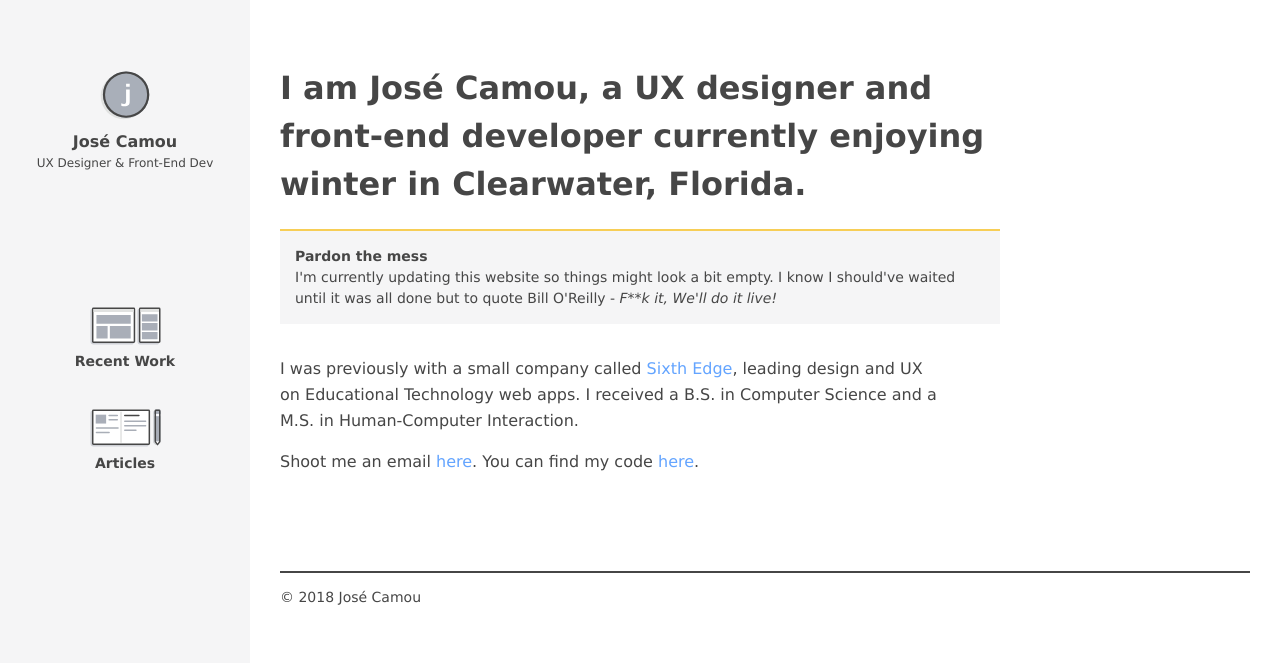
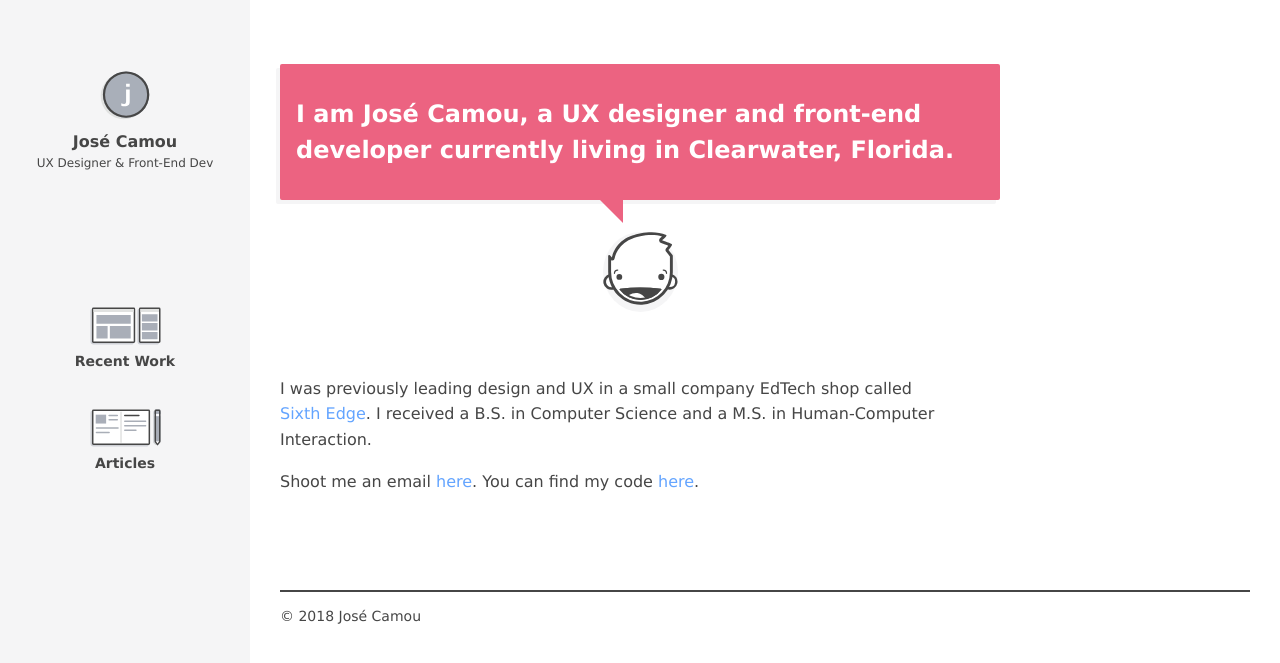
Before and after one commit to jcamou/jcamou.github.io, a Jekyll site: the page built from index.html, in a window 1280 px wide. Shown: the top 663 px of the page. Built offline with Jekyll 4.4.1, drawn with Linux system fonts in a browser that asks for light colours.

Commit message:
[MOD] Change front page

```diff
--- /dev/null
+++ b/_sass/_components.speech-bubble.scss
@@ -0,0 +1,48 @@
+///*------------------------------------*\
+//    #SPEECH-BUBBLE
+//\*------------------------------------*/
+
+.speech-bubble {
+  position:           relative;
+  display:            -ms-flexbox;
+  display:            flex;
+  width:              100%;
+  padding:            2em 1em;
+  border-radius:      $border-radius;
+  -webkit-box-shadow: -4px 4px 0px 0px rgba(245,245,246,1);
+  -moz-box-shadow:    -4px 4px 0px 0px rgba(245,245,246,1);
+  box-shadow:         -4px 4px 0px 0px rgba(245,245,246,1);
+
+  &:after {
+    content:          '';
+    position:         absolute;
+    bottom:           0;
+    left:             50%;
+    width:            0;
+    height:           0;
+    border:           23px solid transparent;
+    border-bottom:    0;
+    border-right:     0;
+    margin-left:      -40px;
+    margin-bottom:    -23px;
+
+  }
+}
+
+.speech-bubble--blue {
+  color: white;
+  background-color: $color-blue-med;
+
+  &:after {
+    border-top-color: $color-blue-med;
+  }
+}
+
+.speech-bubble--pink{
+  color: white;
+  background-color: $color-pink-base;
+
+  &:after {
+    border-top-color: $color-pink-base;
+  }
+}
--- a/_sass/_objects.figures.scss
+++ b/_sass/_objects.figures.scss
@@ -6,6 +6,15 @@ figure {
   margin: 0;
 }
 
+.figures__bg-circle--gray {
+  background-color: $color-gray-light;
+  border-radius:    50%;
+}
+
 .figures__work-logo {
   width: 60px;
 }
+
+.figures__width--75 {
+  width: 75px;
+}
--- a/_sass/_settings.colors.scss
+++ b/_sass/_settings.colors.scss
@@ -19,7 +19,7 @@ $color-blue-dark: #004ba0;
 
 $color-blue-top-bar: #0E57B0;
 
-// Purple
+// Pink
 $color-pink-base:  #EC6381;
 
 $color-purple-base: #8377F2;
--- a/css/main.scss
+++ b/css/main.scss
@@ -36,6 +36,7 @@
 - Feature-lists........Featured work styles.
 - Bordered-panel.......Styles for notifications or panels.
 - Panel................Styles for colored panels.
+- Speech-bubble........Style for speech bubble in home page.
 
 ## Helpers
 - Clearfix.............To do clearfix stuff.
@@ -87,6 +88,7 @@
 @import "components.feature-list";
 @import "components.bordered-panel";
 @import "components.panel";
+@import "components.speech-bubble";
 
 
 
--- a/index.html
+++ b/index.html
@@ -5,14 +5,16 @@ title: testing title
 
 <div class="grid__container spacing__margin-bottom--4">
   <div class="grid__col--3of4 grid__container-padding is-left grid__mobile--full-width">
-    <h1>I am José Camou, a UX designer and front-end developer currently enjoying winter in Clearwater, Florida.</h1>
-    <div class='bordered-panel bordered-panel--yellow spacing__margin-bottom--2'>
-      <div class="text__font-size--14 text--bold">Pardon the mess</div>
-      <div class="text__font-size--14">I'm currently updating this website so things might look a bit empty. I know I should've waited until it was all done but to quote Bill O'Reilly - <em>F**k it, We'll do it live!</em></div>
+    <div class="speech-bubble speech-bubble--pink spacing__margin-bottom--2">
+      <div class="text__font-size--24 text--bold">I am José Camou, a UX designer and front-end developer currently living in Clearwater, Florida.</div>
     </div>
 
+    <figure class="grid__container--centered figures__width--75 figures__bg-circle--gray spacing__margin-bottom--4">
+      <img src="/assets/images/branding__face.svg" alt="cartoon avatar">
+    </figure>
 
-    <p>I was previously with a small company called <a href="http://sixthedge.com/">Sixth Edge</a>, leading design and UX on Educational Technology web apps. I received a B.S. in Computer Science and a M.S. in Human-Computer Interaction. </p>
+
+    <p>I was previously leading design and UX in a small company EdTech shop called <a href="http://sixthedge.com/">Sixth Edge</a>. I received a B.S. in Computer Science and a M.S. in Human-Computer Interaction. </p>
 
     <p class="spacing__margin-bottom--2">Shoot me an email <a href="mailto:jccamou@gmail.com?Subject=Hello">here</a>. You can find my code <a href="https://github.com/jcamou">here</a>.</p>
 
--- a/work.html
+++ b/work.html
@@ -26,7 +26,7 @@ permalink: /work/
             <div class="text__font-size--14 text--bold text__color--white">Read More</div>
           </div>
           <div class="panel__img-container">
-
+           <!--  <img src="/assets/images/work/opentbl/otbl__preview.png" alt="Photo of CIRTL landing page"> -->
           </div>
         </a>
       </li>
```
Also changed, not shown: _sass/_base.links.scss (line endings or trailing spaces), assets/images/work/opentbl/otbl__preview.png (added).
